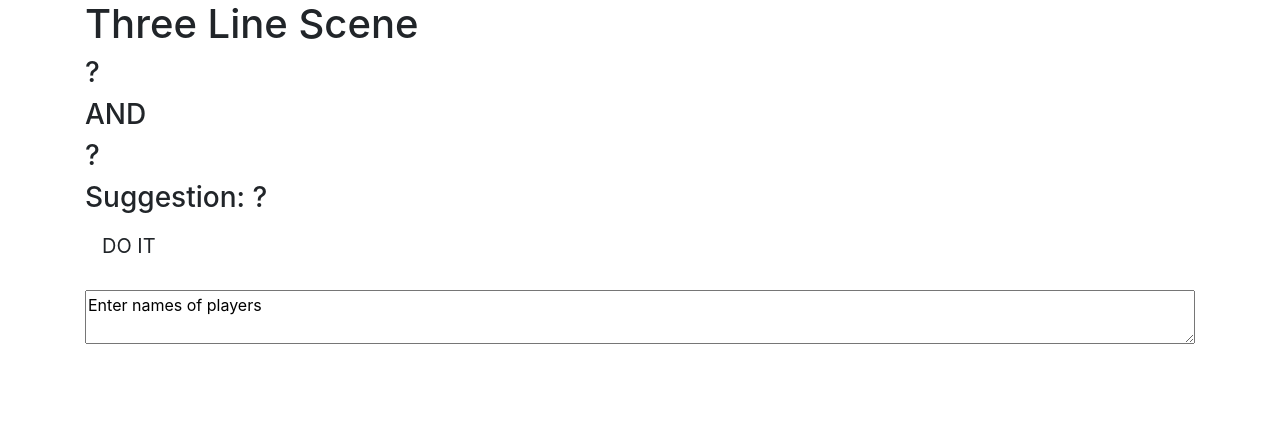
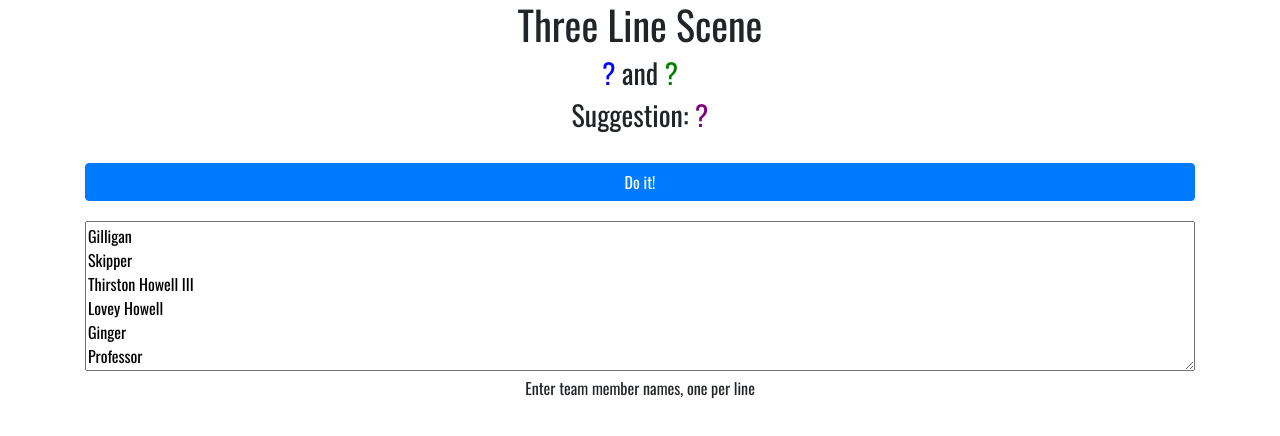
Before and after one commit to toddulus/three-line-scene, a plain HTML site: page index.html in a window 1280 px wide. Drawn offline with nearby package versions, Linux system fonts and the light colour scheme.

Commit message:
Update index.html
Change formatting

```diff
--- a/index.html
+++ b/index.html
@@ -1,32 +1,58 @@
 <!DOCTYPE html>
 <html lang="en">
 <head>
-    <meta charset="UTF-8">
+    <meta charset="utf-8">
+    <meta name="viewport" content="width=device-width, initial-scale=1, shrink-to-fit=no">
+    <script src="jquery.js"></script>
+ 	    <script src="dictionary1000.js"></script>
+    <link rel="stylesheet" href="https://stackpath.bootstrapcdn.com/bootstrap/4.4.1/css/bootstrap.min.css" integrity="sha384-Vkoo8x4CGsO3+Hhxv8T/Q5PaXtkKtu6ug5TOeNV6gBiFeWPGFN9MuhOf23Q9Ifjh" crossorigin="anonymous">
+    <link rel="stylesheet" href="https://fonts.googleapis.com/css?family=Oswald&display=swap">
     <title>Three Line Scene</title>
-    <script src="jquery.js"></script>
-    <script src="dictionary1000.js"></script>
-    <link rel="stylesheet" href="https://stackpath.bootstrapcdn.com/bootstrap/4.4.1/css/bootstrap.min.css" integrity="sha384-Vkoo8x4CGsO3+Hhxv8T/Q5PaXtkKtu6ug5TOeNV6gBiFeWPGFN9MuhOf23Q9Ifjh" crossorigin="anonymous">
 </head>
 <body>
 <style>
     #names {
+        margin-top:20px;
         width:100%;
-        margin-top:20px;
 
     }
+    h1, h3, button, form {
+       text-align:center;
+       font-family: 'Oswald', sans-serif;
+    }
+    button {
+       width:100%
+    }
+    #initiator {
+        color: blue
+    }
+    #follower {
+        color: green
+    }
+    #suggestion {
+        color: purple
+    }
+
+
 
 </style>
-<div class="container">
+<header>
+  <div class="container">
     <h1>Three Line Scene</h1>
-    <h3><span id="initiator">?</span></h3>
-    <h3>AND</h3>
-    <h3><span id="follower">?</span></h3>
+   </div>
+</header>
+<main>
+  <div class="container">
+    <h3><span id="initiator">?</span> and <span id="follower">?</span></h3>
     <h3>Suggestion: <span id="suggestion">?</span></h3>
+    <br>
     <form id="tlsForm" action="javascript:alert('TODO')">
-        <button class="btn btm-primary btn-lg" type="submit">DO IT</button>
-        <textarea id="names">Enter names of players</textarea>
+        <button class="btn btn-primary" type="submit">Do it!</button>
+        <textarea rows="6" id="names">Gilligan&#013;Skipper&#013;Thirston Howell III&#013;Lovey Howell&#013;Ginger&#013;Professor&#013;Mary-ann&#013;Gladys the Gorilla</textarea>
+        <div>Enter team member names, one per line</div>
     </form>
-</div>
+    </div>
+</main>
 <script>
     $("form").submit(function(e) {
         var names = $('#names').val().split("\n");
@@ -48,5 +74,12 @@
     });
 
 </script>
+<!--
+<footer class="footer mt-auto py-3">
+  <div class="container">
+    <span class="text-muted">Place sticky footer content here.</span>
+  </div>
+</footer>
+-->
 </body>
 </html>
```
